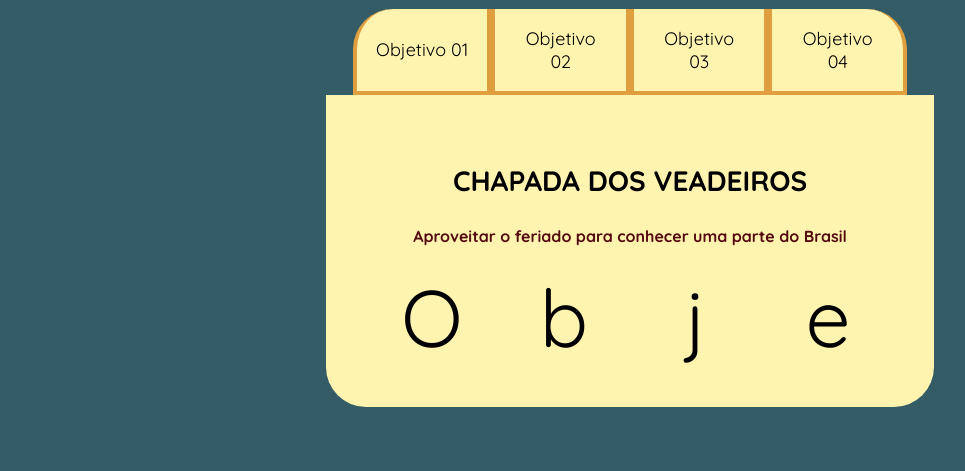
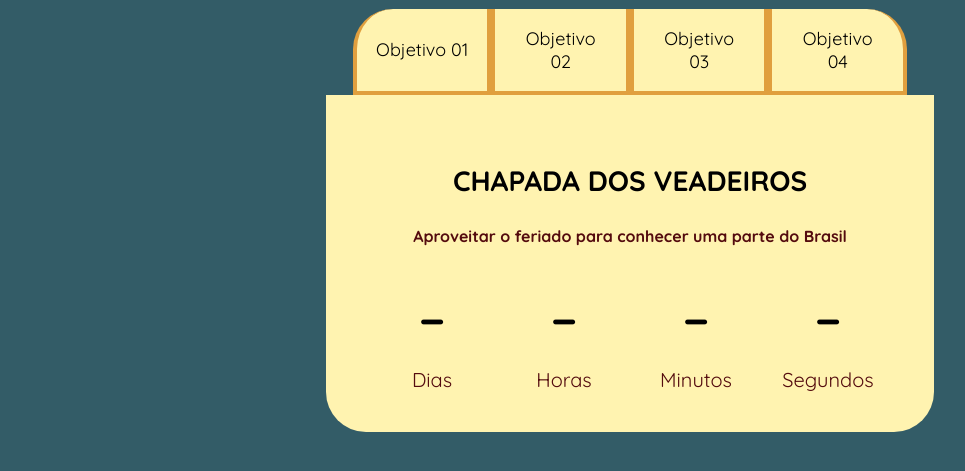
Before and after one commit to teotoniojr/2025-3B-Meus-Objetivos, a plain HTML site: page index.html in a window 1280 px wide. Shown: the part 101-572 px from the top of the page, without its empty margins (10-975 px from the left). Drawn offline with Linux system fonts and the light colour scheme; a web font is replaced by a local one.

Commit message:
Add files via upload

```diff
--- a/index.html
+++ b/index.html
@@ -25,19 +25,19 @@
                 <div class="contador">
                     <div class="contador-digito">
                         <p class="contador-digito-numero" id="dias0"></p>
-                        <p class="contador-digito-texto"> </p>
+                        <p class="contador-digito-texto"> Dias </p>
                     </div>
                     <div class="contador-digito">
                         <p class="contador-digito-numero" id="horas0"></p>
-                        <p class="contador-digito-texto"> </p>
+                        <p class="contador-digito-texto"> Horas </p>
                     </div>
                     <div class="contador-digito">
                         <p class="contador-digito-numero" id="min0">  </p>
-                        <p class="contador-digito-texto"> </p>
+                        <p class="contador-digito-texto"> Minutos </p>
                     </div>
                     <div class="contador-digito">
                         <p class="contador-digito-numero" id="seg0"> </p>
-                        <p class="contador-digito-texto">  </p>
+                        <p class="contador-digito-texto"> Segundos </p>
                     </div>
                 </div>
             </div>
@@ -47,19 +47,19 @@
                 <div class="contador">
                     <div class="contador-digito">
                         <p class="contador-digito-numero" id="dias1"> </p>
-                        <p class="contador-digito-texto">  </p>
+                        <p class="contador-digito-texto"> Dias </p>
                     </div>
                     <div class="contador-digito">
                         <p class="contador-digito-numero" id="horas1"> </p>
-                        <p class="contador-digito-texto"> </p>
+                        <p class="contador-digito-texto"> Horas </p>
                     </div>
                     <div class="contador-digito">
                         <p class="contador-digito-numero" id="min1">  </p>
-                        <p class="contador-digito-texto">  </p>
+                        <p class="contador-digito-texto"> Minutos  </p>
                     </div>
                     <div class="contador-digito">
                         <p class="contador-digito-numero" id="seg1">  </p>
-                        <p class="contador-digito-texto"></p>
+                        <p class="contador-digito-texto"> Segundos </p>
                     </div>
                 </div>
             </div>
@@ -70,19 +70,19 @@
                 <div class="contador">
                     <div class="contador-digito">
                         <p class="contador-digito-numero" id="dias2">  </p>
-                        <p class="contador-digito-texto">  </p>
+                        <p class="contador-digito-texto"> Dias </p>
                     </div>
                     <div class="contador-digito">
                         <p class="contador-digito-numero" id="horas2">  </p>
-                        <p class="contador-digito-texto"> </p>
+                        <p class="contador-digito-texto"> Horas </p>
                     </div>
                     <div class="contador-digito">
                         <p class="contador-digito-numero" id="min2">  </p>
-                        <p class="contador-digito-texto"> </p>
+                        <p class="contador-digito-texto"> Minutos  </p>
                     </div>
                     <div class="contador-digito">
                         <p class="contador-digito-numero" id="seg2">  </p>
-                        <p class="contador-digito-texto">  </p>
+                        <p class="contador-digito-texto"> Segundos </p>
                     </div>
                 </div>
             </div>
@@ -92,19 +92,19 @@
                 <div class="contador">
                     <div class="contador-digito">
                         <p class="contador-digito-numero" id="dias3">  </p>
-                        <p class="contador-digito-texto">  </p>
+                        <p class="contador-digito-texto"> Dias </p>
                     </div>
                     <div class="contador-digito">
                         <p class="contador-digito-numero" id="horas3"> </p>
-                        <p class="contador-digito-texto"> </p>
+                        <p class="contador-digito-texto"> Horas </p>
                     </div>
                     <div class="contador-digito">
                         <p class="contador-digito-numero" id="min3"> </p>
-                        <p class="contador-digito-texto">  </p>
+                        <p class="contador-digito-texto"> Minutos </p>
                     </div>
                     <div class="contador-digito">
                         <p class="contador-digito-numero" id="seg3">  </p>
-                        <p class="contador-digito-texto">  </p>
+                        <p class="contador-digito-texto"> Segundos </p>
                     </div>
                 </div>
             </div>
--- a/main.js
+++ b/main.js
@@ -1,6 +1,5 @@
 const botoes = document.querySelectorAll(".botao");
 const textos = document.querySelectorAll(".aba-conteudo");
-
 const contadores = document.querySelectorAll(".contador");
 
 const tempoObjetivo01 = new Date("2025-04-15T00:00:00");
@@ -11,9 +10,7 @@ const tempoObjetivo04 = new Date("2025-11-10T00:00:00");
 const tempos = [tempoObjetivo01, tempoObjetivo02, tempoObjetivo03, tempoObjetivo04];
 
 for (let i = 0; i < botoes.length; i++) {
-
     botoes[i].onclick = function () {
-
         for (let j = 0; j < botoes.length; j++) {
             botoes[j].classList.remove('ativo');
             textos[j].classList.remove('ativo');
@@ -28,6 +25,10 @@ function calculaTempo(tempoObjetivo) {
     let tempoAtual = new Date();
     let tempoFinal = tempoObjetivo - tempoAtual;
 
+    if (tempoFinal <= 0) {
+        return null;
+    }
+
     let segundos = Math.floor(tempoFinal / 1000);
     let minutos = Math.floor(segundos / 60);
     let horas = Math.floor(minutos / 60);
@@ -36,22 +37,26 @@ function calculaTempo(tempoObjetivo) {
     segundos %= 60;
     minutos %= 60;
     horas %= 24;
-    if (tempoFinal > 0) {
-        return dias + " Dias " + horas + " Horas " + minutos + " Minutos " + segundos + " Segundos "
-    } else {
-        return "Objetivo concluido"
-    }
+
+    return [dias, horas, minutos, segundos];
 }
 
 function atualizaCronometro() {
-    for (i = 0; i < contadores.length; i++) {
-        document.getElementById("dias"+i).textContent = calculaTempo(tempos[i])[0];
-        document.getElementById("horas"+i).textContent = calculaTempo(tempos[i])[1];
-        document.getElementById("min"+i).textContent = calculaTempo(tempos[i])[2];
-        document.getElementById("seg"+i).textContent = calculaTempo(tempos[i])[3] ;
+    for (let i = 0; i < contadores.length; i++) {
+        let tempo = calculaTempo(tempos[i]);
+
+        if (tempo) {
+            document.getElementById("dias" + i).textContent = tempo[0];
+            document.getElementById("horas" + i).textContent = tempo[1];
+            document.getElementById("min" + i).textContent = tempo[2];
+            document.getElementById("seg" + i).textContent = tempo[3];
+        } else {
+            document.getElementById("dias" + i).textContent = "-";
+            document.getElementById("horas" + i).textContent = "-";
+            document.getElementById("min" + i).textContent = "-";
+            document.getElementById("seg" + i).textContent = "-";
+        }
     }
 }
-
-
 atualizaCronometro();
 setInterval(atualizaCronometro, 1000);
```
